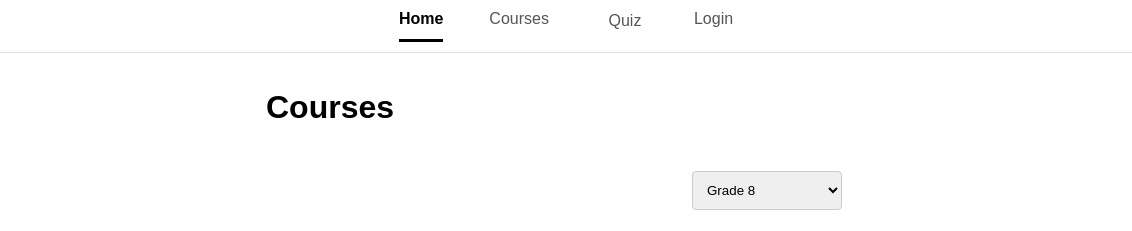
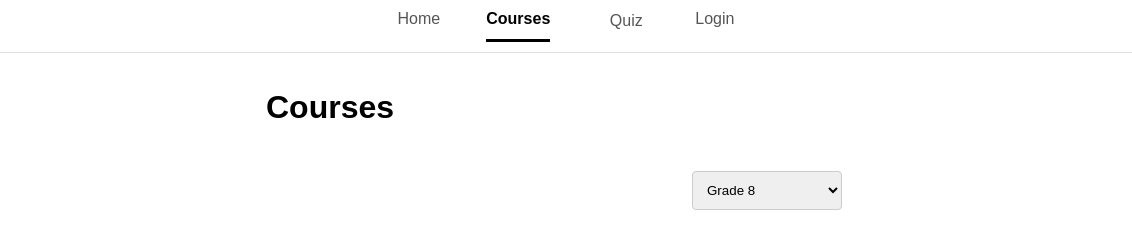
Before and after one commit to DineshGavai/LMS, a plain HTML site: page courses.html in a window 1280 px wide. Shown: the top 231 px of the page, 74-1206 px from the left. Drawn offline with nearby package versions, Linux system fonts and the light colour scheme.

Commit message:
1 line change

```diff
--- a/courses.html
+++ b/courses.html
@@ -13,8 +13,8 @@
     <header>
       <img src="./images/logo.png" alt="SmartStudy Logo" class="logo" />
       <nav>
-        <a href="index.html" class="active">Home</a>
-        <a href="courses.html">Courses</a>
+        <a href="index.html">Home</a>
+        <a href="courses.html" class="active">Courses</a>
 
         <select id="quizSelect">
           <option value="">Quiz</option>
```
Also changed, not shown: index.html (+0 -1 lines).
